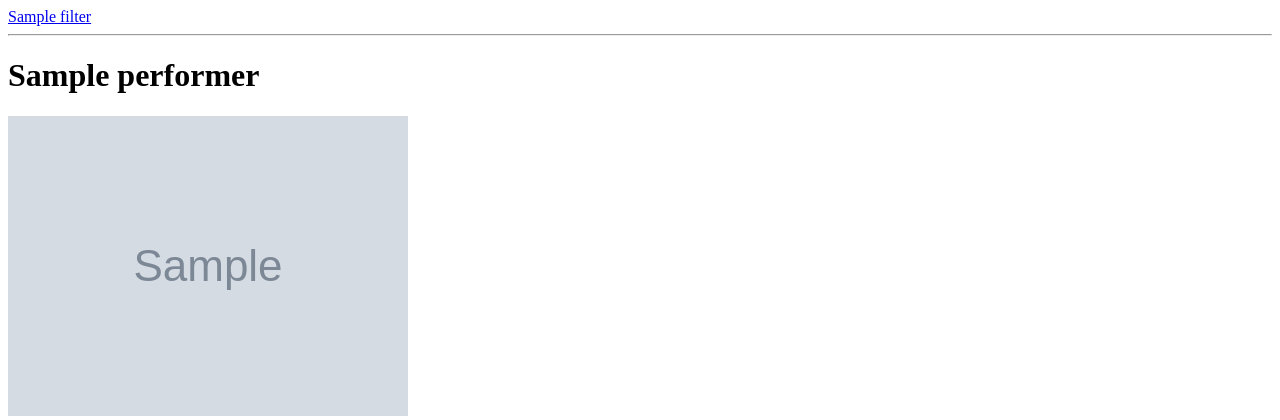
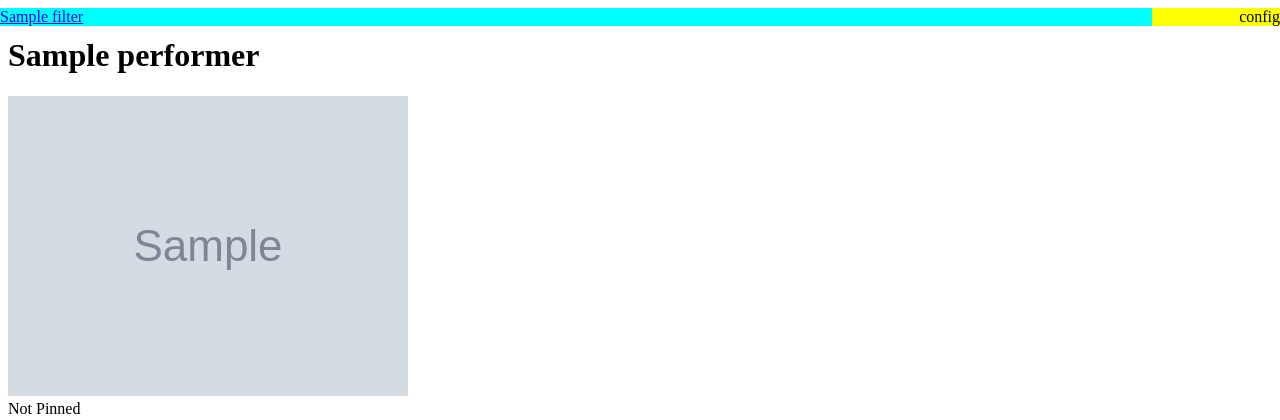
Before and after one commit to Tweeticoats/stash-vr-companion, a Flask app: template templates/performer.html in a window 1280 px wide. Shown: the top 420 px of the page. Run offline with Flask 2, Linux system fonts and the light colour scheme; the template is opened without the code that fills it: most values are stand-ins (such as "Sample title", 1, 10 or a date in 2020); grey boxes marked "Sample" are stand-in pictures; parts of the project's set-up code (start-up, migrations or seed data) failed here and were passed over.

Commit message:
Moving nav config to base template file

```diff
--- a/app.py
+++ b/app.py
@@ -725,9 +725,6 @@ def show_category(filter_id):
 @app.route('/scene/<int:scene_id>')
 def scene(scene_id):
     s = lookupScene(scene_id)
-    if 'ApiKey' in headers:
-        screenshot_url=s["paths"]["screenshot"]
-        s["paths"]["screenshot"]='/image_proxy?scene_id='+screenshot_url.split('/')[4]+'&session_id='+screenshot_url.split('/')[5][11:]
     return render_template('scene.html',scene=s,filters=filter())
 
 @app.route('/performer/<int:performer_id>')
--- a/static/style.css
+++ b/static/style.css
@@ -10,10 +10,30 @@
   font-size: 30px;
   text-align: center;
   font-family: sans-serif;
-  font-size: 10px;
 }
 
 container .performer {
     max-height: calc(100vh - 6rem);
     max-width: 100%;
+
 }
+.nav{
+  display: table;
+  width: 100%;
+  height: 3px;
+  padding-top: 0px;
+  border-bottom: brown solid 5px;
+}
+.nav-left{
+  width: 90%;
+  position: absolute;
+  left: 0px;
+  background: aqua;
+}
+.nav-right{
+  background: yellow;
+  position: absolute;
+  right: 0px;
+  width: 10%;
+  text-align: right;
+}
--- /dev/null
+++ b/templates/base.html
@@ -0,0 +1,31 @@
+<!DOCTYPE html>
+<html lang="en">
+<head>
+    <meta charset="UTF-8">
+    <link rel="stylesheet" href="{{ url_for('static', filename='style.css') }}">
+    <title>stash vr companion</title>
+
+</head>
+<body>
+<div class="nav">
+<div class="nav-left">
+
+{% for f in filters %}
+{% if f == filter %}
+
+    <b>{{ f['name'] }}</b>
+{% else %}
+<a href="/filter/{{ f['name'] }}">{{ f['name'] }}</a>
+{% endif %}
+{% endfor %}
+</div>
+<div class="nav-right">
+    config
+</div>
+</div>
+
+
+  {% block content %}{% endblock %}
+
+</body>
+</html>
--- a/templates/performer.html
+++ b/templates/performer.html
@@ -1,24 +1,6 @@
-<!DOCTYPE html>
-<html lang="en">
-<head>
-    <meta charset="UTF-8">
-    <link rel="stylesheet" href="{{ url_for('static', filename='style.css') }}">
-    <title>stash vr companion</title>
+{% extends 'base.html' %}
 
-</head>
-<body>
-
-<div>{% for f in filters %}
-{% if f== filter %}
-    <b>{{ f['name'] }}</b>
-    current!
-{% else %}
-<a href="/filter/{{ f['name'] }}">{{ f['name'] }}</a>
-{% endif %}
-{% endfor %}
-</div>
-<hr/>
-
+{% block content %}
 {% if performer%}
 <h1>{{ performer['name'] }}</h1>
     <img alt="Performer" container="" src="{{ performer["image_path"] }}"/>
@@ -33,7 +15,4 @@
     performer not found
 
 {% endif%}
-
-
-</body>
-</html>
+{% endblock %}
```
Also changed, not shown: templates/index.html (+7 -21 lines), templates/scene.html (+3 -23 lines).
